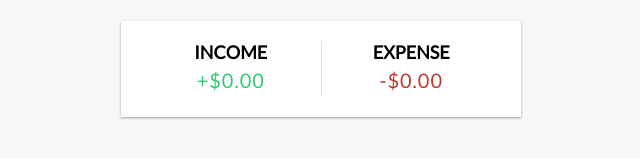
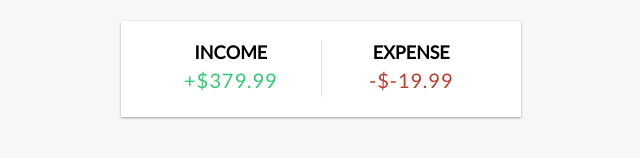
Before and after one commit to MikitaCat/vue-expense-tracker, a Vue app: page / in a window 1280 px wide. Shown: the part 150-308 px from the top of the page, without its empty margins (319-959 px from the left). Built offline with nearby package versions, Linux system fonts and the light colour scheme.

Commit message:
IncomeExpenses component logic has been implemented using computed function in App.vue. It is simmilar as previous total Balance logic

```diff
--- a/src/App.vue
+++ b/src/App.vue
@@ -2,7 +2,7 @@
   <Header />
   <div class="container">
     <Balance :total="total" />
-    <IncomeExpences />
+    <IncomeExpences :income="income" :expense="expense" />
     <TransactionList :transactions="transactions" />
     <AddTransaction />
   </div>
@@ -24,11 +24,24 @@
   { id: 4, text: "Guitar", amount: 150 },
 ])
 
+//Get total
 const total = computed(() => {
   return transactions.value.reduce((acc, item) => {
     return acc + item.amount
   }, 0)
 })
 
-console.log("HERE!!!", total)
+//Get income
+const income = computed(() => {
+  return transactions.value.filter((item) => item.amount > 0).reduce((acc, item) => {
+    return acc + item.amount
+  }, 0).toFixed(2)
+})
+
+//Get expense
+const expense = computed(() => {
+  return transactions.value.filter((item) => item.amount < 0).reduce((acc, item) => {
+    return acc + item.amount
+  }, 0).toFixed(2)
+})
 </script>
--- a/src/components/Incomeexpenses.vue
+++ b/src/components/Incomeexpenses.vue
@@ -2,11 +2,26 @@
     <div class="inc-exp-container">
         <div>
             <h4>Income</h4>
-            <p id="money-plus" class="money plus">+$0.00</p>
+            <p id="money-plus" class="money plus">+${{ income }}</p>
         </div>
         <div>
             <h4>Expense</h4>
-            <p id="money-minus" class="money minus">-$0.00</p>
+            <p id="money-minus" class="money minus">-${{ expense }}</p>
         </div>
     </div>
 </template>
+
+<script setup>
+import { defineProps } from 'vue';
+
+const props = defineProps({
+    income: {
+        type: Number,
+        required: true
+    },
+    expense: {
+        type: Number,
+        required: true
+    }
+})
+</script>
```
